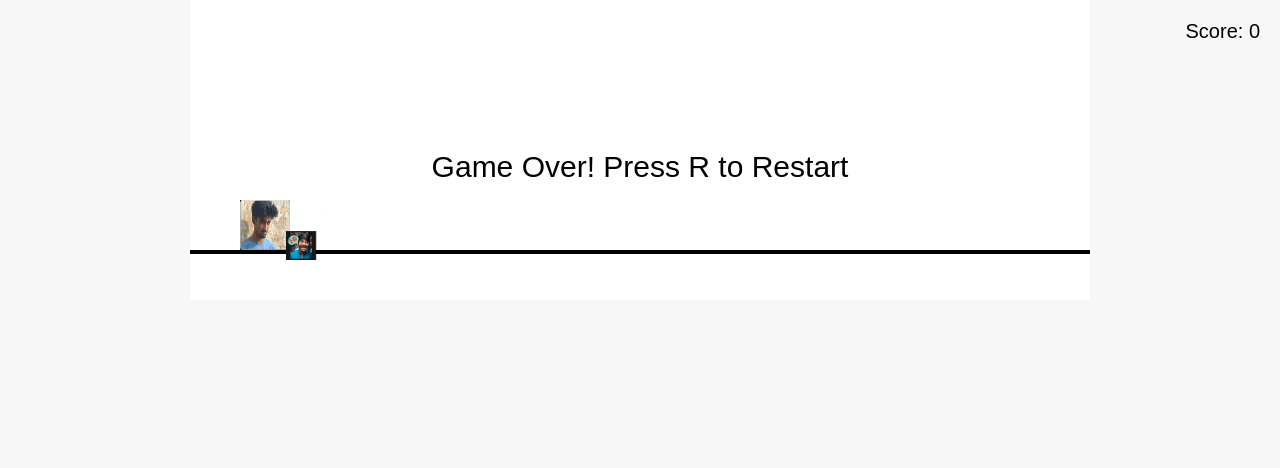
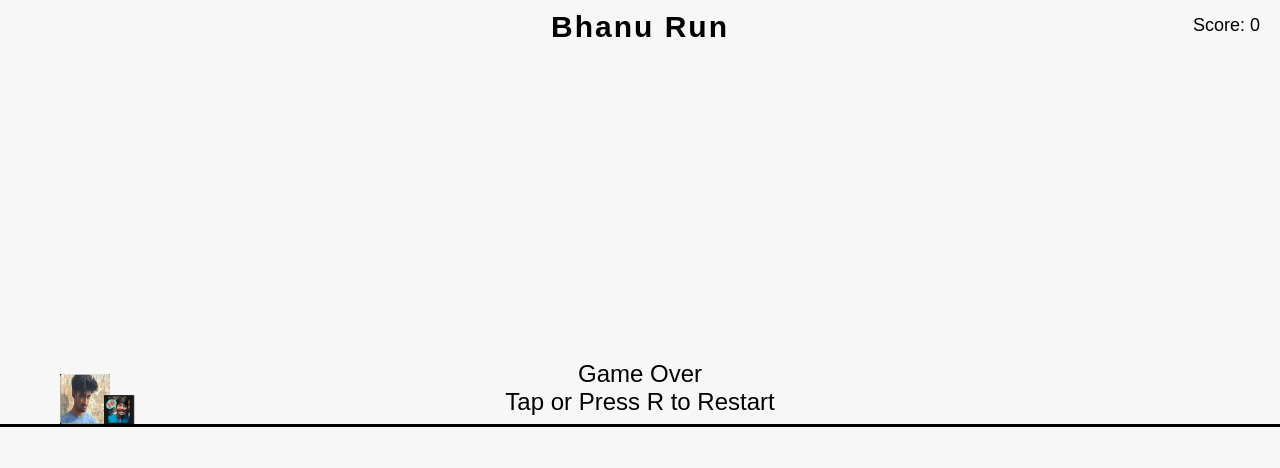
Before and after one commit to jhonkawick28-web/banu-run, a plain HTML site: page index.html in a window 1280 px wide. Drawn offline with Linux system fonts and the light colour scheme.

Commit message:
Update index.html

```diff
--- a/index.html
+++ b/index.html
@@ -2,34 +2,43 @@
 <html>
 
 <head>
-    <title>Custom Dino Game</title>
+    <meta name="viewport" content="width=device-width, initial-scale=1.0">
+    <title>Bhanu Run</title>
+
     <style>
         body {
             margin: 0;
             overflow: hidden;
             background: #f7f7f7;
             font-family: Arial, sans-serif;
+            touch-action: manipulation;
+        }
+
+        #gameTitle {
+            text-align: center;
+            font-size: 30px;
+            font-weight: bold;
+            margin-top: 10px;
+            letter-spacing: 2px;
         }
 
         canvas {
             display: block;
-            margin: auto;
-            background: white;
         }
 
         #score {
             position: absolute;
-            top: 20px;
+            top: 15px;
             right: 20px;
-            font-size: 20px;
+            font-size: 18px;
         }
 
         #gameOver {
             position: absolute;
             width: 100%;
             text-align: center;
-            top: 150px;
-            font-size: 30px;
+            top: 45%;
+            font-size: 24px;
             display: none;
         }
     </style>
@@ -37,91 +46,103 @@
 
 <body>
 
+    <h1 id="gameTitle">Bhanu Run</h1>
     <div id="score">Score: 0</div>
-    <div id="gameOver">Game Over! Press R to Restart</div>
-    <canvas id="gameCanvas" width="900" height="300"></canvas>
+    <div id="gameOver">Game Over<br>Tap or Press R to Restart</div>
+    <canvas id="gameCanvas"></canvas>
 
     <script>
         const canvas = document.getElementById("gameCanvas");
         const ctx = canvas.getContext("2d");
 
-        // Load Images
+        // Responsive canvas
+        function resizeCanvas() {
+            canvas.width = window.innerWidth;
+            canvas.height = window.innerHeight * 0.5;
+        }
+        resizeCanvas();
+        window.addEventListener("resize", resizeCanvas);
+
+        // Load images
         const dinoImg = new Image();
         dinoImg.src = "dino.png";
 
         const obstacleImg = new Image();
         obstacleImg.src = "cactus.png";
 
-        // Load Sounds
+        // Sounds
         const jumpSound = new Audio("jump.wav");
         const hitSound = new Audio("hit.wav");
-
         jumpSound.volume = 0.5;
         hitSound.volume = 0.5;
 
-        let imagesLoaded = 0;
-
-        // Wait for images to load
-        dinoImg.onload = imageLoaded;
-        obstacleImg.onload = imageLoaded;
-
-        function imageLoaded() {
-            imagesLoaded++;
-            if (imagesLoaded === 2) {
-                gameLoop();
-            }
+        let groundY;
+        function updateGround() {
+            groundY = canvas.height - 40;
         }
+        updateGround();
+        window.addEventListener("resize", updateGround);
 
         let dino = {
-            x: 50,
-            y: 200,
+            x: 60,
+            y: 0,
             width: 50,
             height: 50,
             dy: 0,
             gravity: 0.8,
-            jumpPower: -15,
-            grounded: true
+            jumpPower: -18,
+            grounded: false
         };
 
         let obstacle = {
-            x: 900,
-            y: 210,
+            x: 0,
+            y: 0,
             width: 40,
             height: 50,
-            speed: 6
+            speed: 7
         };
 
         let score = 0;
         let gameRunning = true;
 
-        // Enable sound after user click (Chrome rule)
-        document.addEventListener("click", () => {
-            jumpSound.play().then(() => jumpSound.pause()).catch(() => { });
+        function resetPositions() {
+            dino.y = groundY - dino.height;
+            obstacle.x = canvas.width;
+            obstacle.y = groundY - obstacle.height;
+        }
+        resetPositions();
+
+        // Jump
+        function jump() {
+            if (dino.grounded && gameRunning) {
+                dino.dy = dino.jumpPower;
+                dino.grounded = false;
+                jumpSound.currentTime = 0;
+                jumpSound.play();
+            } else if (!gameRunning) {
+                restartGame();
+            }
+        }
+
+        // Controls
+        document.addEventListener("keydown", e => {
+            if (e.code === "Space") jump();
+            if (e.code === "KeyR") restartGame();
         });
 
-        document.addEventListener("keydown", function (e) {
+        document.addEventListener("touchstart", jump);
+        document.addEventListener("click", jump);
 
-            if (e.code === "Space" && dino.grounded && gameRunning) {
-                dino.dy = dino.jumpPower;
-                dino.grounded = false;
-
-                jumpSound.currentTime = 0;
-                jumpSound.play();
-            }
-
-            if (e.code === "KeyR" && !gameRunning) {
-                restartGame();
-            }
-        });
-
+        // Game logic
         function update() {
             if (!gameRunning) return;
 
             dino.dy += dino.gravity;
             dino.y += dino.dy;
 
-            if (dino.y >= 200) {
-                dino.y = 200;
+            if (dino.y >= groundY - dino.height) {
+                dino.y = groundY - dino.height;
+                dino.dy = 0;
                 dino.grounded = true;
             }
 
@@ -132,7 +153,6 @@
                 score++;
             }
 
-            // Collision
             if (
                 dino.x < obstacle.x + obstacle.width &&
                 dino.x + dino.width > obstacle.x &&
@@ -145,11 +165,12 @@
             document.getElementById("score").innerText = "Score: " + score;
         }
 
+        // Draw
         function draw() {
             ctx.clearRect(0, 0, canvas.width, canvas.height);
 
             ctx.fillStyle = "black";
-            ctx.fillRect(0, 250, canvas.width, 4);
+            ctx.fillRect(0, groundY, canvas.width, 3);
 
             ctx.drawImage(dinoImg, dino.x, dino.y, dino.width, dino.height);
             ctx.drawImage(obstacleImg, obstacle.x, obstacle.y, obstacle.width, obstacle.height);
@@ -169,11 +190,12 @@
 
         function restartGame() {
             score = 0;
-            obstacle.x = 900;
-            dino.y = 200;
             gameRunning = true;
             document.getElementById("gameOver").style.display = "none";
+            resetPositions();
         }
+
+        gameLoop();
     </script>
 
 </body>
```
